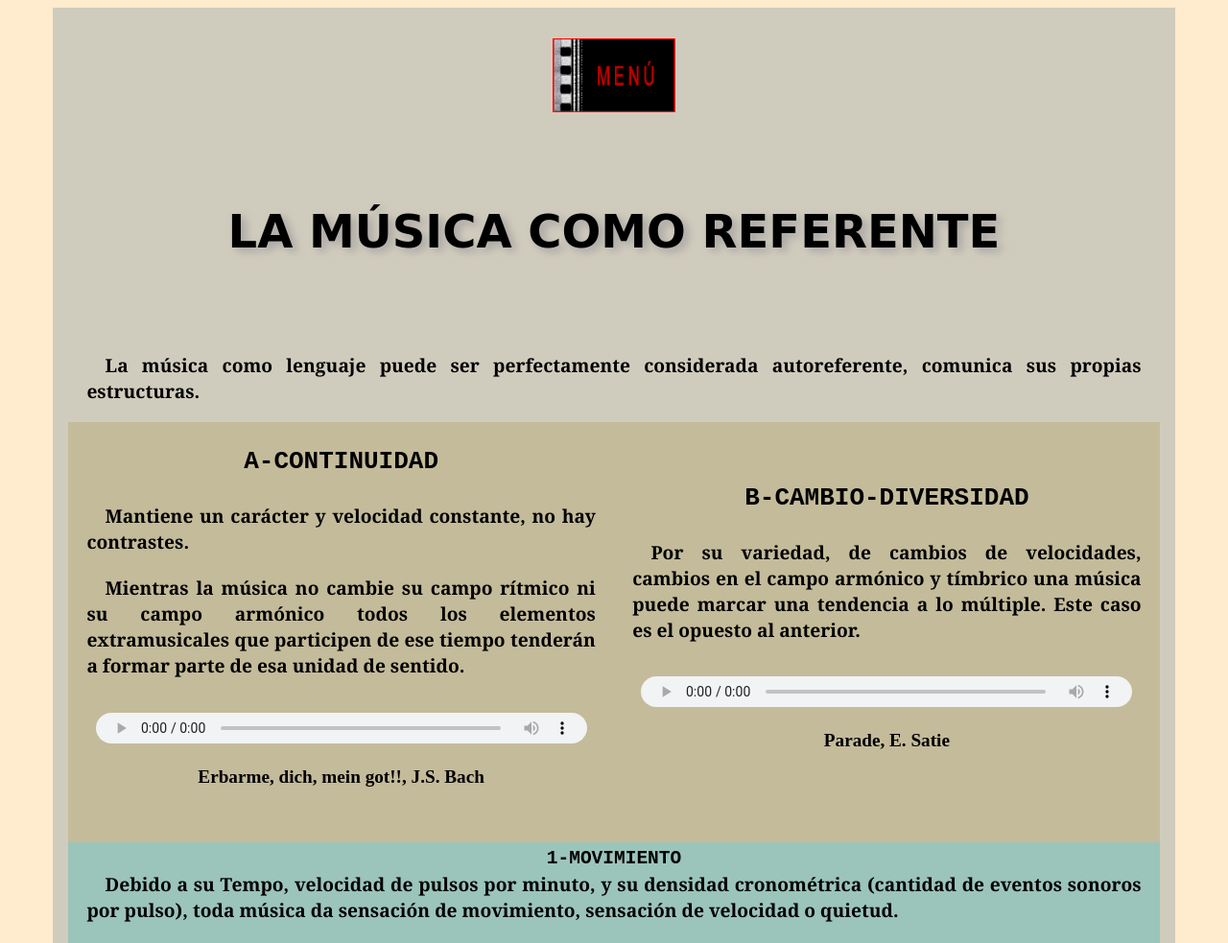
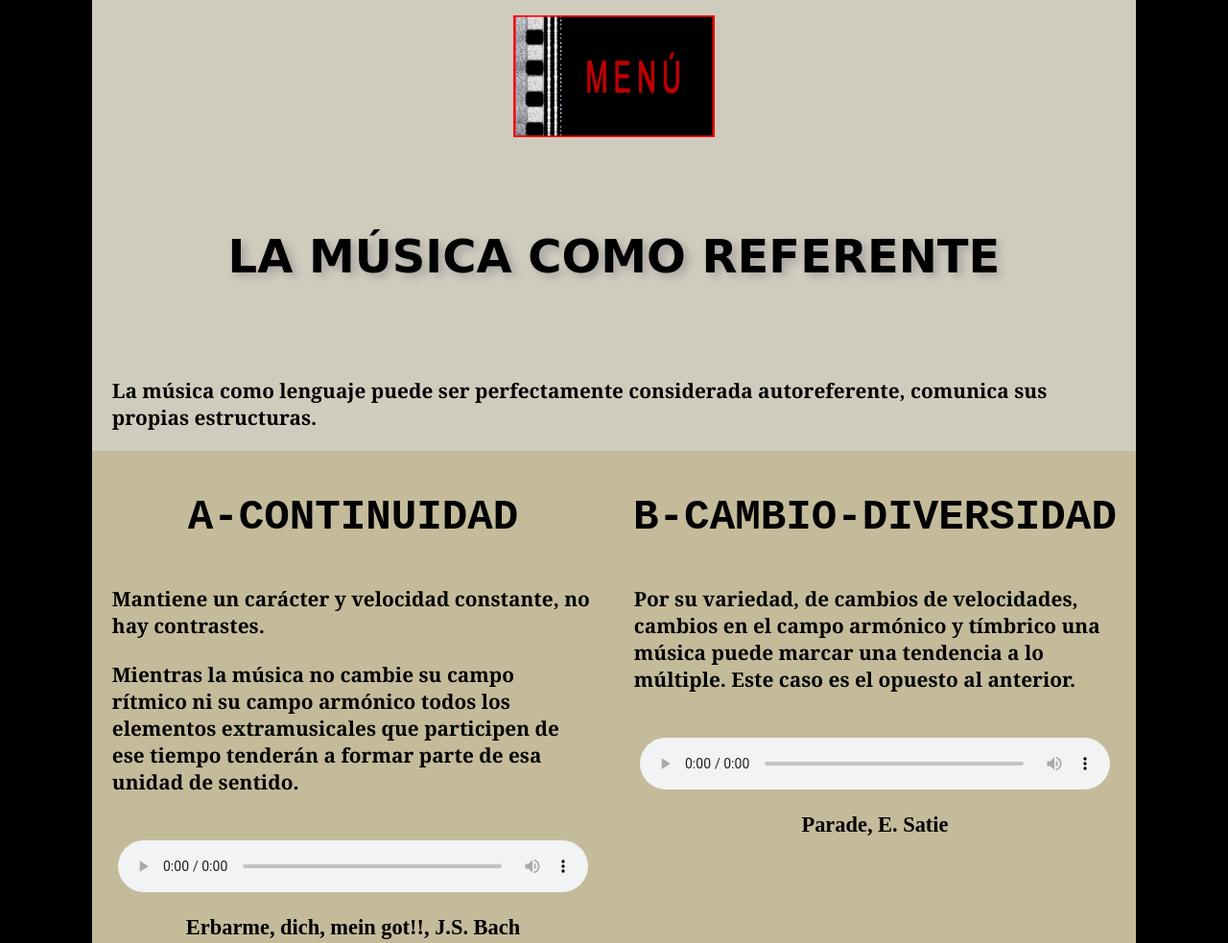
Before and after one commit to JIDFmusaud/BS, a plain HTML site: page ReferenteMusica.html in a window 1280 px wide. Shown: the top 983 px of the page at 96% size. Drawn offline with Linux system fonts and the light colour scheme.

Commit message:
Add files via upload

```diff
--- a/ReferenteMusica.html
+++ b/ReferenteMusica.html
@@ -29,6 +29,7 @@
                               <audio src="musica/2.mp3" controls></audio>
                               <h4>Parade, E. Satie</h4>
                         </div>
+
                     </div>
 
 
@@ -71,6 +72,8 @@
                     <p class="referentext">Toda música alude a un lugar geográfico por sus rasgos característicos, en particular las que se originan en el folclore.</p>
                       <audio src="musica/10.mp3" controls></audio>
                       <h4>O-fune matsuri neríkomi- bayashi, Folk Japonés</h4>
+                      <br>
+                      <p class="pieDePagina">Este material está extraido y sintetizado de libro "El diseño de la banda sonora en los lenguajes audiovisuales" de Carmelo Saitta.</p>
 
 
                   </div>
--- a/estilo.css
+++ b/estilo.css
@@ -1,5 +1,9 @@
 
-
+body{width: 100%;
+    height: auto;
+    margin: 0;
+    background-color: black;
+}
 
 .pass{
     display: flex;
@@ -49,12 +53,12 @@ button{
 
 .contenedorPrinc{
     display: flex;
-    width: 90%;
+    width: 85%;
     height: auto;
     margin: auto;
     background-color: rgb(208, 204, 189);
     flex-direction: column;
-    padding: 1em;
+
 }
 
 .contSec{
@@ -77,21 +81,22 @@ h1{
     text-shadow: 5px 4px 10px rgb(167, 162, 162);
 }
 
-h2{
+h2{display: flex;
+    font-size: 4em;
     margin-left: 3em;
     font-family: monospace;
     margin: auto;
     padding-top: 0.3em;
 }
-h4{
+h4{display: flex;
     margin-top: 0em;
     margin-bottom: 3em;
-    font-size: 1.2em;
+    font-size: 1.4em;
 }
 
 audio{
     width: 90%;
-    height: 2em;
+    height: 4em;
     margin-bottom: 0.5em;
     padding: 1em;
 }
@@ -103,8 +108,7 @@ audio{
     flex-direction: row;
     margin: auto;
 
-    align-items: center;
-    align-content: center;
+    align-content: top;
     background-color: rgb(196, 187, 155);
 }
 
@@ -121,6 +125,7 @@ audio{
 
 .cajita2{
     display: flex;
+
     width: 100%;
     height: auto;
 
@@ -129,9 +134,9 @@ audio{
     flex-direction: column;
 }
 
-p{
+p{display: flex;
     text-align: center;
-    font-size: 2em;
+    font-size: 3.4em;
     font-family: monospace;
     font-weight: bold;
 
@@ -144,7 +149,10 @@ p{
 
 body {
     display: flex;
-    background-color: blanchedalmond;
+    width: 100%;
+    height: auto;
+    background-color: rgb(0, 0, 0);
+    margin: 0;
   }
 
   #login-form {
@@ -208,7 +216,7 @@ input#password{
     background-color: rgb(209, 197, 180);
     border: 0.3em groove rgb(113, 56, 8);
     padding: 2em;
-    margin: 0 auto;
+    margin: auto;
     border-radius: 0.7em;
 
 }
@@ -265,21 +273,25 @@ margin-right: 1em;
 
 
 }
-.referentext{
+.referentext {
     font-family: Georgia, 'Times New Roman', Times, serif;
-    font-size: 1.2em;
-    margin-left: 1em;
-    margin-right: 1em;
+    font-size: 1.3em;
+    margin: 1em;
     margin-top: 0.1em;
+    text-align: left;
 
-    text-align: justify;
-    text-indent: 1em;
+
 }
 @media (max-width:1000px) {
 .menu{
     flex-direction: column;
 }
-    .contFoto{flex-direction: column;
+    .contFoto{
+
+        width: 100%;
+        height: auto;
+        margin: auto;
+        flex-direction: column;
 
 }
 .contFoto img{
@@ -287,7 +299,7 @@ margin-right: 1em;
 }
 
 .contenedorPrinc{
-    width: 98%;
+    width: 100%;
     height: auto;
     margin: auto;
 }
@@ -302,21 +314,26 @@ margin-right: 1em;
 }
 }
 
-.botonMenu img{
-    display: block;
-    width: 8em;
-    height: auto;
-    cursor: pointer;
-}
-
-.botonMenu img:hover{
-    width: 7.7em;
-    height: auto;
-    transition: 0.5s;
-}
-
 .botonMenu{
     display: flex;
     margin-top: 1em;
     justify-content: center;
-}
+
+  }
+  .botonMenu img{
+      display: block;
+      width: 70%;
+      height: auto;
+      margin: auto;
+      transition: 0.3s;
+  }
+  .botonMenu img:hover{
+      cursor: pointer;
+      box-shadow: 0px 0px 20px blue;
+      transition: 0.3s;
+  }
+  .pieDePagina{
+    display: flex;
+    font-size: 1.3em;
+    padding-bottom: 4em;
+  }
--- a/estiloFuncM.css
+++ b/estiloFuncM.css
@@ -1,4 +1,13 @@
 
+
+
+body{
+
+  width: 100%;
+  height: auto;
+  margin: 0;
+  background-color: rgb(43, 39, 39);
+}
 
 
 button{
@@ -15,15 +24,11 @@ button{
 .contPrinc {
     display: flex;
     background-color: rgb(179, 223, 255);
-    width: 80%;
+    width: 85%;
     padding:2em ;
     margin: auto;
     flex-direction: column;
     align-items: center;
-  }
-
-body {
-    background-color: rgb(43, 39, 39);
   }
 
 h1 {
@@ -52,13 +57,12 @@ video {
     display: flex;
     flex-wrap: wrap;
 }
-img {
+.imagen img {
     display: flex;
     width:auto;
     height: 8em;
     padding: 0.5em;
     margin: auto;
-
 }
 .imgF img {
     width:auto;
@@ -100,29 +104,29 @@ li {
     margin-bottom: 0.3em;
     width: 200px;
     height: auto;
+
 }
 
 .botonMenu{
-    display: inline-block;
+  display: flex;
+  margin-top: 1em;
+  justify-content: center;
+
+}
+.botonMenu img{
+    display: block;
+    width: 70%;
+    height: auto;
+    margin: auto;
+    transition: 0.3s;
+}
+.botonMenu img:hover{
+    cursor: pointer;
+    box-shadow: 0px 0px 20px blue;
+    transition: 0.3s;
+}
 
 
-}
-
-.botonMenu img{
-    display: block;
-    width: 130px;
-    height: auto;
-    cursor: pointer;
-
-
-}
-.botonMenu img:hover{
-    width: 125px;
-    height: auto;
-    transition: 0.5s;
-
-
-}
 a{
   text-decoration: none;
   color: rgb(40, 127, 0);
@@ -134,11 +138,28 @@ a:hover{
 }
 
 @media (max-width:1000px){
+  body{
+    width: 100%;
+    height: auto;
+  }
+
   .contPrinc{
-            width: 98%;
+    width: 100%;
     height: auto;
-            margin: auto;
+    margin: 0;
         }
+
+.botonMenu{
+  width: 40%;
+  height: auto;
+}
+
+#stopAll p{
+  display: flex;
+  font-size: 1em;
+  margin: 0.3em;
+}
+
 }
 
 
@@ -247,15 +268,13 @@ a:hover{
         transition: 0.3s;
       }
 
-
-
     #stopAll{
-        display: inline;
-        width: 7em;
+      display: flex;
+      width: auto;
       height: auto;
       position: sticky; /* Activa el comportamiento sticky */
       top: 1em;       /* Define el límite superior donde se "pega" */
-        padding: 10px;
+      padding: 1px;
       background-color: #ff6735;
       color: white;
       border: none;
@@ -269,9 +288,13 @@ a:hover{
     }
 
     #stopAll:hover{
-
         transition: 0.3s;
         background-color: #9f0404;
+    }
+    #stopAll p{
+      display: flex;
+      font-size: 2em;
+      margin: 0.3em;
     }
 
 
--- a/estiloR.css
+++ b/estiloR.css
@@ -1,4 +1,7 @@
-
+body{
+    background-color: black;
+    margin: 0;
+}
 button{
     background-color: darkcyan;
 }
@@ -14,7 +17,7 @@ button{
 
 .contenedorPrinc{
     display: flex;
-    width: 98%;
+    width: 85%;
     height: auto;
     margin: auto;
     padding-left: 0.4em;
@@ -217,25 +220,43 @@ p{
     transition: 0.5s;
 }
 
-.botonMenu{
-    display: inline-block;
-}
-
-.botonMenu img{
-    display: block;
-    width: 8em;
-    height: auto;
-    cursor: pointer;
-}
-
-.botonMenu img:hover{
-    width: 7.7em;
-    height: auto;
-    transition: 0.5s;
-}
 
 .botonMenu{
     display: flex;
     margin-top: 1em;
     justify-content: center;
+
+  }
+  .botonMenu img{
+      display: block;
+      width: 70%;
+      height: auto;
+      margin: auto;
+      transition: 0.3s;
+  }
+  .botonMenu img:hover{
+      cursor: pointer;
+      box-shadow: 0px 0px 20px blue;
+      transition: 0.3s;
+  }
+
+
+
+
+
+@media (max-width:1000px){
+    body{
+      width: 100%;
+      height: auto;
+    }
+
+    .contenedorPrinc{
+        width: 100%;
+        height: auto;
+    }
+
+    .botonMenu{
+        width: 40%;
+        height: auto;
+    }
 }
--- a/estiloSonido.css
+++ b/estiloSonido.css
@@ -3,10 +3,11 @@
 
 
 body{
-
     width: 100%;
     height: auto;
     margin: 0;
+    background-color: rgb(43, 39, 39);
+
 }
 
 .cajaPrinc{
@@ -14,17 +15,14 @@ body{
     width: 85%;
     height: auto;
     background-color: antiquewhite;
-    margin: auto;
-
     flex-direction: column;
-    border-radius: 0.5em;
     padding-bottom: 1em;
     align-items: center;
+    margin: 0 auto;
 }
 
 h1{
     display: flex;
-    font-size: 2.5em;
     margin: auto;
     padding: 0.5em;
     text-shadow: 3px 7px 10px gray;
@@ -85,8 +83,6 @@ ul{
     background-color: rgb(181, 191, 252);
     border-radius: 1em;
     align-items: center;
-
-
 }
 img{
     width: 90%;
@@ -142,47 +138,39 @@ audio{
 }
 
 .botonMenu{
-    display: inline-block;
+    display: flex;
+    margin-top: 1em;
+    justify-content: center;
+
   }
-
   .botonMenu img{
       display: block;
-    width: 130px;
+      width: 70%;
       height: auto;
+      margin: auto;
+      transition: 0.3s;
+  }
+  .botonMenu img:hover{
       cursor: pointer;
-}
-
-.botonMenu img:hover{
-    width: 125px;
-    height: auto;
-    transition: 0.5s;
-}
-
-.botonMenu{
-
-    margin: 1em;
-
+      box-shadow: 0px 0px 20px blue;
+      transition: 0.3s;
   }
 
 @media (max-width:1000px) {
     body{
         width: 100%;
         height: auto;
-
-
     }
     .cajaPrinc{
         width: 100%;
         height: auto;
         margin: 0;
-
     }
     .imaudio{
         display: flex;
         width: 95%;
         height: auto;
         margin: auto;
-
     }
 
     .objeto{
@@ -191,9 +179,6 @@ audio{
         height: auto;
         margin: auto;
     }
-
-
-
 
     .imaudio audio {
         width: 80%;
@@ -222,6 +207,11 @@ audio{
     #minitabla{
         display: table;
 
+    }
+
+    .botonMenu{
+        width: 40%;
+        height: auto;
       }
 
 }
@@ -493,12 +483,12 @@ table{
 }
 
 #stopAll{
-    display: inline;
-    width: 7em;
+    display: flex;
+    width: auto;
     height: auto;
     position: sticky; /* Activa el comportamiento sticky */
     top: 1em;       /* Define el límite superior donde se "pega" */
-    padding: 10px;
+    padding: 1px;
     background-color: #ff6735;
     color: white;
     border: none;
@@ -510,13 +500,16 @@ table{
     z-index: 100;
     margin: 0.5em;
   }
-
 #stopAll:hover{
-
     transition: 0.3s;
     background-color: #9f0404;
+}
+#stopAll p{
+    display: flex;
+    font-size: 2em;
+    margin: 0.3em;
+  }
 
-}
 
 .comentario{
     color: #0c3e0e;
```
Also changed, not shown: ElSonido.html (+1 -1 lines), MusicaFunciones.html (+3 -2 lines). Lines whose indentation alone changed are shown as unchanged.
